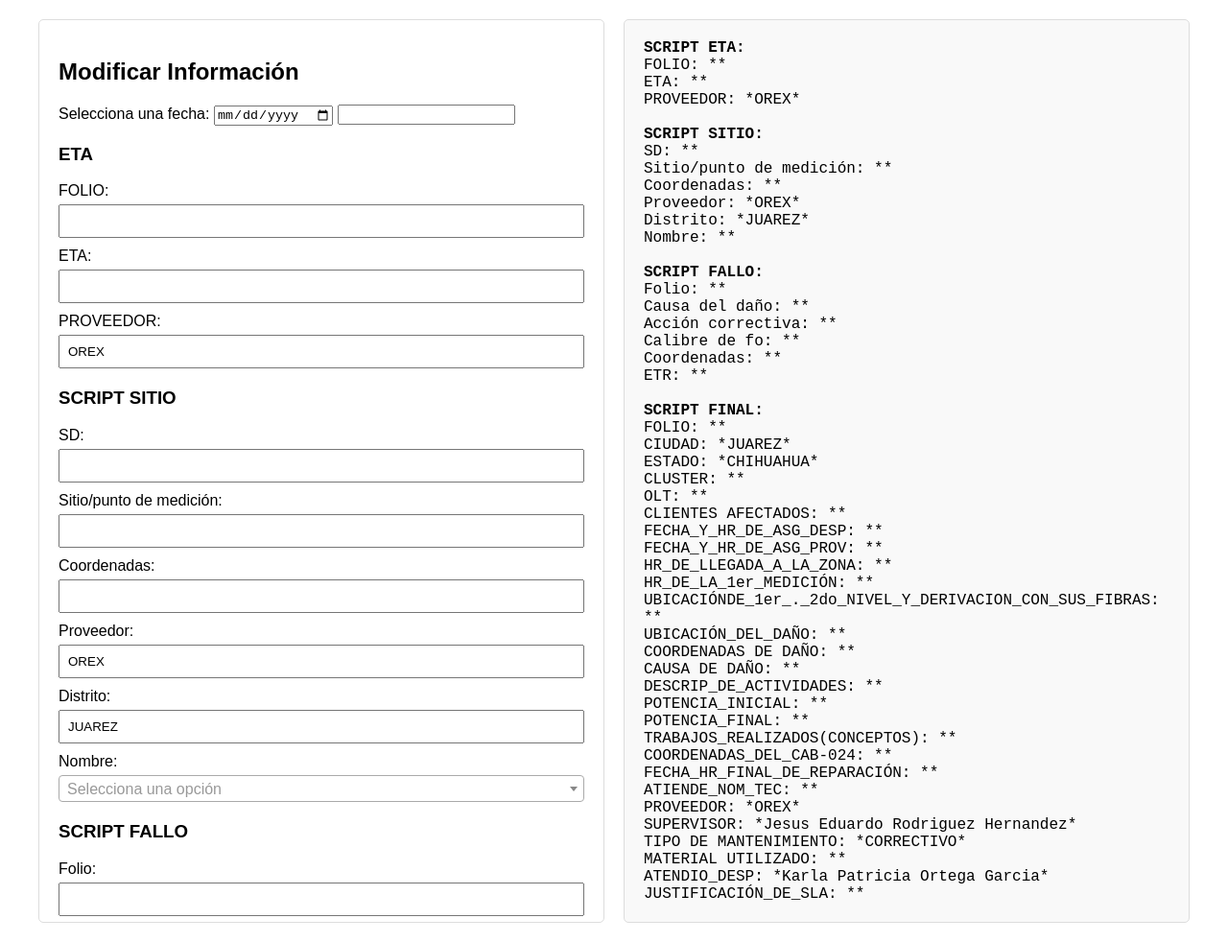
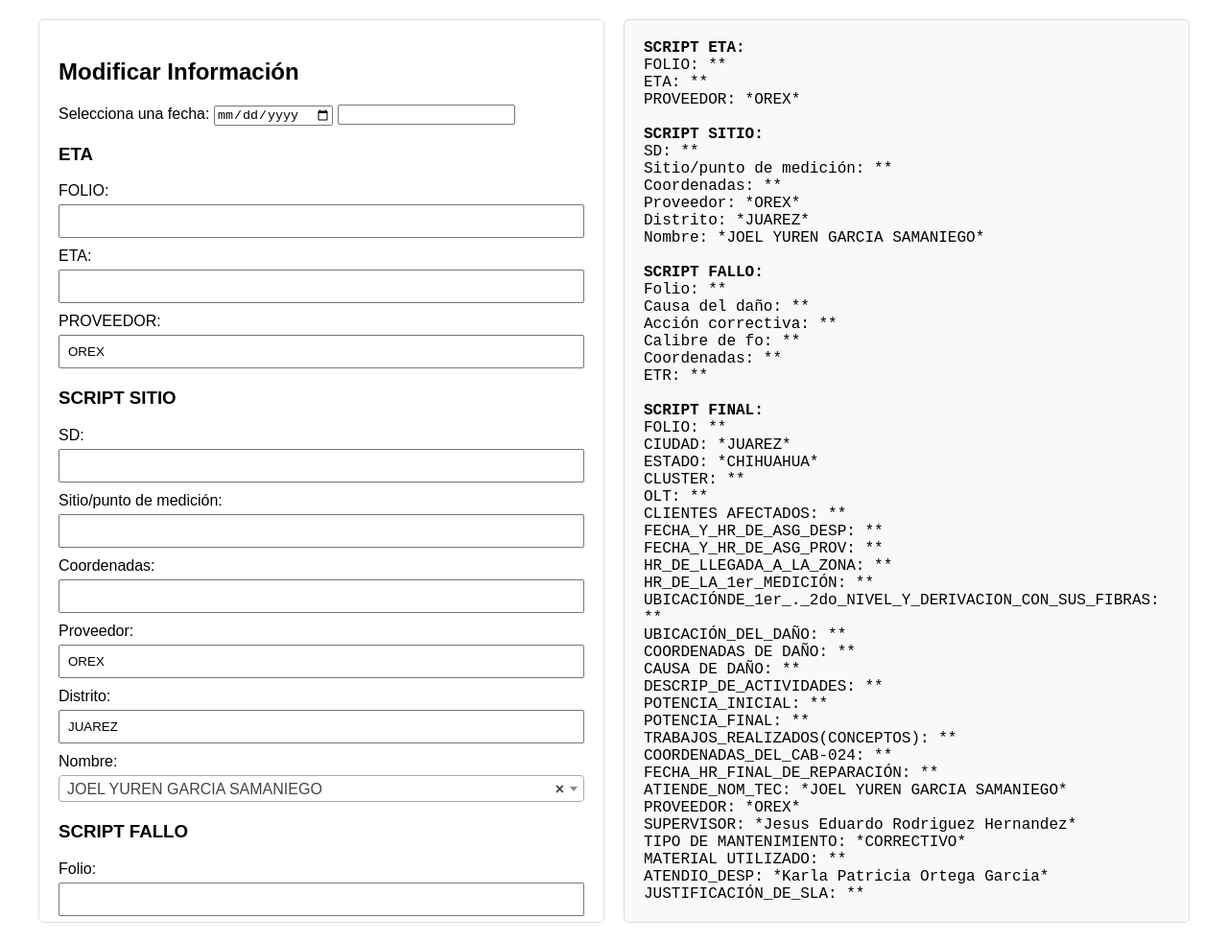
Before and after one commit to Cesaro3/prueba, a plain HTML site: page index.html in a window 1280 px wide. Shown: the whole page at 96% size. Drawn offline with nearby package versions, Linux system fonts and the light colour scheme; no server answers.

Commit message:
Update index.html

```diff
--- a/index.html
+++ b/index.html
@@ -330,7 +330,7 @@
 
        async function cargarArchivoAutomatico() {
             // Ruta del archivo .txt (en el mismo directorio del proyecto)
-            const archivoRuta = './opciones.txt';
+            const archivoRuta = './tecnicos.txt';
 
             // Usamos fetch para obtener el contenido del archivo
             try {
@@ -362,7 +362,7 @@
                 });
             } catch (error) {
                 console.error('Error al cargar el archivo:', error);
-                alert('Hubo un problema al cargar las opciones.');
+                alert('Hubo un problema al cargar los tecnicos.');
             }
         }
 
```
